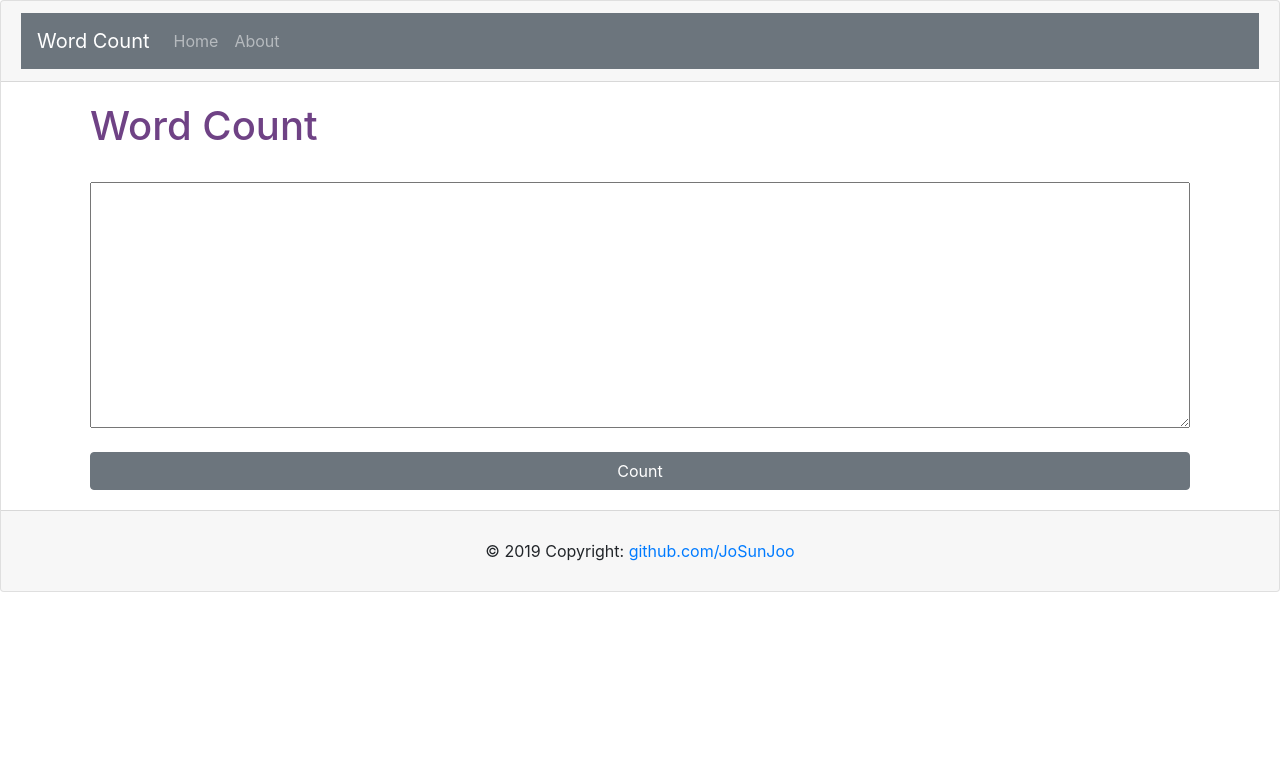
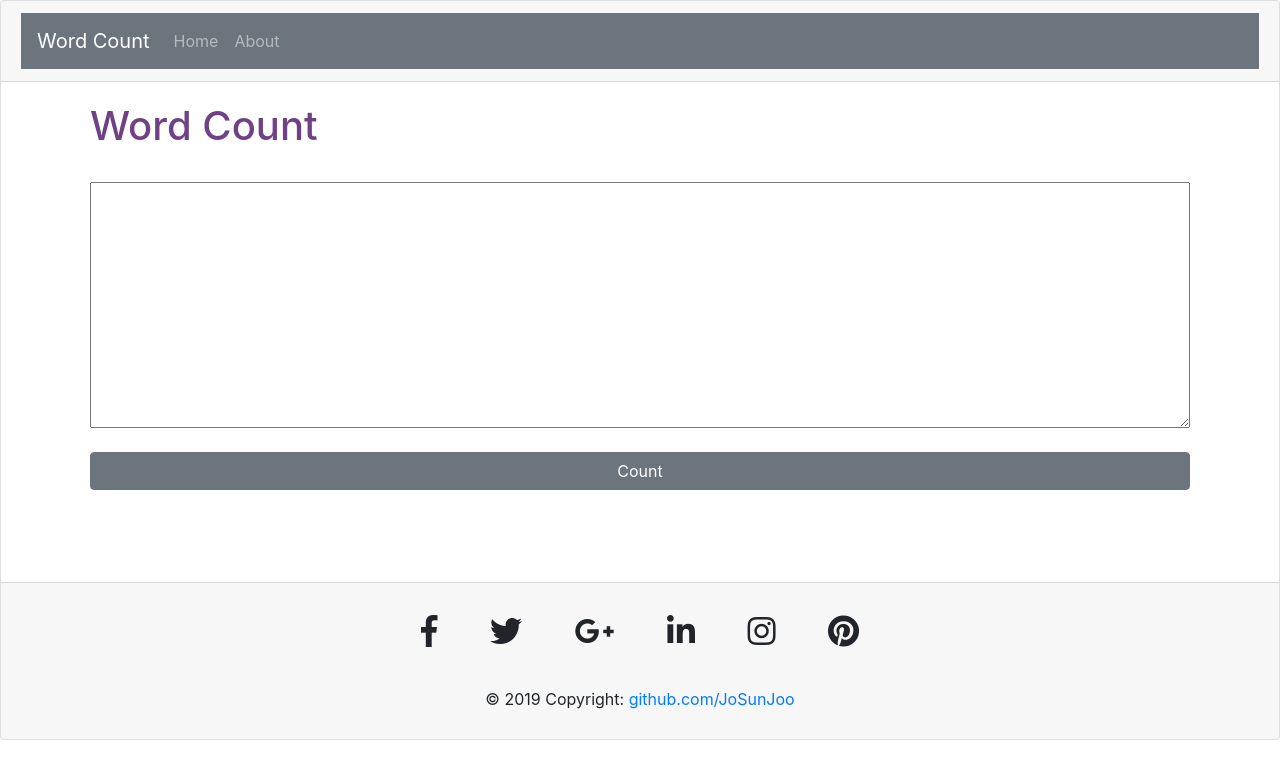
Before and after one commit to JoSunJoo/Word-Count, a Django app: template wordcount/templates/home.html in a window 1280 px wide. Shown: the top 779 px of the page. Run offline with Django 3.2, Linux system fonts and the light colour scheme; the template is opened without the code that fills it, so the values that code supplies are empty; some libraries are stand-ins or nearby versions.

Commit message:
Update base.html

```diff
--- a/wordcount/templates/base.html
+++ b/wordcount/templates/base.html
@@ -4,6 +4,7 @@
   <link rel="stylesheet" href="https://maxcdn.bootstrapcdn.com/bootstrap/4.3.1/css/bootstrap.min.css">
   <script src="https://ajax.googleapis.com/ajax/libs/jquery/3.4.1/jquery.min.js"></script>
   <script src="https://maxcdn.bootstrapcdn.com/bootstrap/4.3.1/js/bootstrap.min.js"></script>
+  <link rel="stylesheet" href="https://use.fontawesome.com/releases/v5.6.3/css/all.css" integrity="sha384-UHRtZLI+pbxtHCWp1t77Bi1L4ZtiqrqD80Kn4Z8NTSRyMA2Fd33n5dQ8lWUE00s/" crossorigin="anonymous">
 </head>
 
 <body>
@@ -33,15 +34,46 @@
     <div class="card-body container" >
       {% block contents %}
       {% endblock %}
+      <br><br><br>
     </div>
     <!-- main body finish -->
 
-
     <!-- Footer -->
     <div class="card-footer font-small">
-        <div class="footer-copyright text-center py-3">© 2019 Copyright:
-          <a href="https://mdbootstrap.com/education/bootstrap/"> github.com/JoSunJoo</a>
+      <div class="row">
+        <div class="col-md-12 py-4" style="text-align: center;">
+          <div class="mb-6">
+            <!-- Facebook -->
+            <a class="fb-ic">
+              <i class="fab fa-facebook-f fa-lg white-text mr-md-5 mr-3 fa-2x"> </i>
+            </a>
+            <!-- Twitter -->
+            <a class="tw-ic">
+              <i class="fab fa-twitter fa-lg white-text mr-md-5 mr-3 fa-2x"> </i>
+            </a>
+            <!-- Google +-->
+            <a class="gplus-ic">
+              <i class="fab fa-google-plus-g fa-lg white-text mr-md-5 mr-3 fa-2x"> </i>
+            </a>
+            <!--Linkedin -->
+            <a class="li-ic">
+              <i class="fab fa-linkedin-in fa-lg white-text mr-md-5 mr-3 fa-2x"> </i>
+            </a>
+            <!--Instagram-->
+            <a class="ins-ic">
+              <i class="fab fa-instagram fa-lg white-text mr-md-5 mr-3 fa-2x"> </i>
+            </a>
+            <!--Pinterest-->
+            <a class="pin-ic">
+              <i class="fab fa-pinterest fa-lg white-text fa-2x"> </i>
+            </a>
+          </div>
         </div>
+      </div>
+      <!-- copyright -->
+      <div class="footer-copyright text-center py-3">© 2019 Copyright:
+        <a href="https://mdbootstrap.com/education/bootstrap/"> github.com/JoSunJoo</a>
+      </div>
     </div>
   <!-- Footer finish -->
 
```
Also changed, not shown: other parts of wordcount/templates/base.html (+2 -2 lines).
